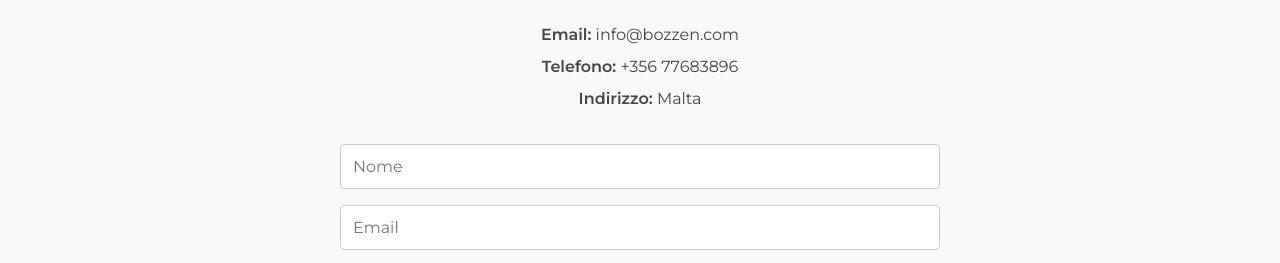
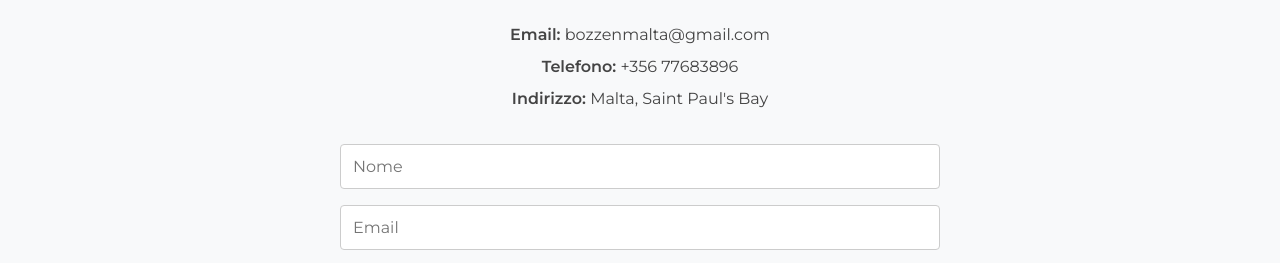
Before and after one commit to Bozzenmalta/bozzen-site, a plain HTML site: page contact.html in a window 1280 px wide. Shown: the part 489-752 px from the top of the page. Drawn offline with Linux system fonts and the light colour scheme.

Commit message:
Update contact.html

```diff
--- a/contact.html
+++ b/contact.html
@@ -39,9 +39,9 @@
         consulenza.
       </p>
       <div class="contact-details">
-        <p><strong>Email:</strong> <a href="mailto:bozzenmalta@gmail.com">info@bozzen.com</a></p>
+        <p><strong>Email:</strong> <a href="mailto:bozzenmalta@gmail.com">bozzenmalta@gmail.com</a></p>
         <p><strong>Telefono:</strong> +356&nbsp;77683896</p>
-        <p><strong>Indirizzo:</strong> Malta</p>
+        <p><strong>Indirizzo:</strong> Malta, Saint Paul's Bay</p>
       </div>
       <form
         class="contact-form"
```
